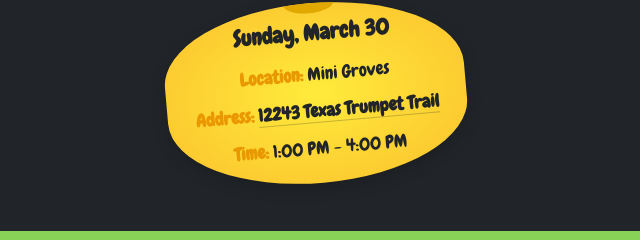
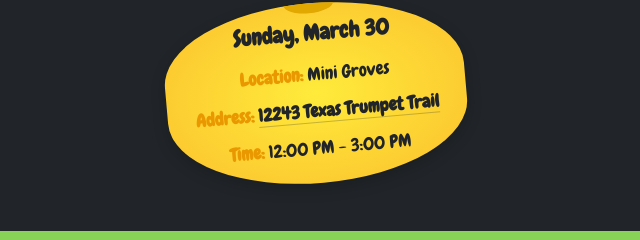
Before and after one commit to rjescobedo/lilsqueezers, a website: page index.html in a window 1280 px wide. Shown: the part 2654-2894 px from the top of the page, 324-964 px from the left. Drawn offline with nearby package versions, Linux system fonts and the light colour scheme.

Commit message:
time change

```diff
--- a/index.html
+++ b/index.html
@@ -205,7 +205,7 @@
                             12243 Texas Trumpet Trail
                             </a>
                         </p>
-                        <p><strong>Time:</strong> 1:00 PM - 4:00 PM</p>
+                        <p><strong>Time:</strong> 12:00 PM - 3:00 PM</p>
                     </div>
                 </div>
             </div>
```
